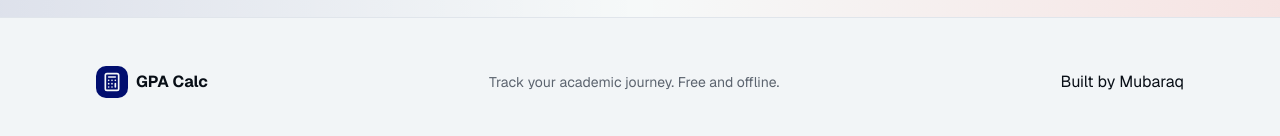
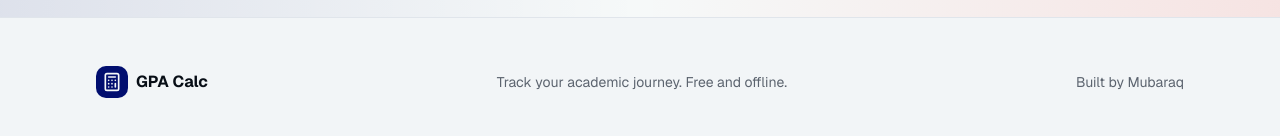
Before and after one commit to Mubaraq-Ay/gpa-calculator, a Next.js app: page / in a window 1280 px wide. Shown: the part 3593-3729 px from the top of the page. Built offline with nearby package versions, Linux system fonts and the light colour scheme.

Commit message:
edited something in the footer

```diff
--- a/app/page.tsx
+++ b/app/page.tsx
@@ -305,7 +305,7 @@ export default function Home() {
             <p className="text-sm text-muted-foreground">
               Track your academic journey. Free and offline.
             </p>
-            <p>
+            <p className='text-sm text-muted-foreground'>
               Built by Mubaraq
             </p>
           </div>
```
